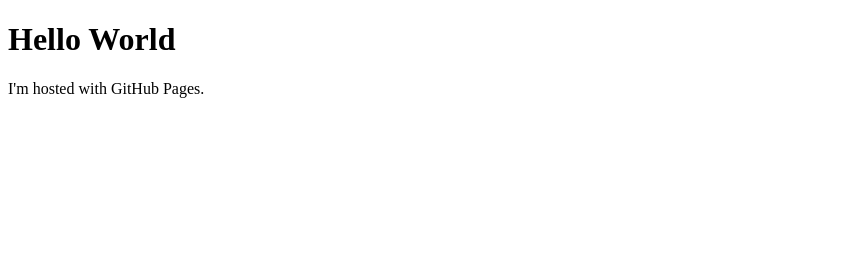
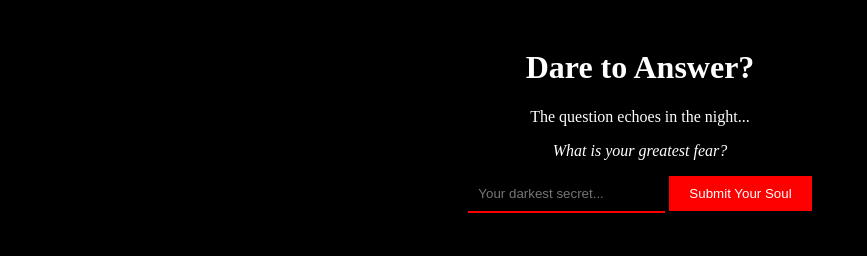
Before and after one commit to twoofdiamonds/twoofdiamonds.github.io, a plain HTML site: page index.html in a window 1280 px wide. Shown: the whole page, without its empty margins (0-867 px from the left). Drawn offline with Linux system fonts and the light colour scheme.

Commit message:
Added stuff

```diff
--- a/index.html
+++ b/index.html
@@ -1,7 +1,20 @@
 <!DOCTYPE html>
 <html>
+<head>
+    <title>Spooky Question</title>
+    <link rel="stylesheet" href="style.css">
+</head>
 <body>
-<h1>Hello World</h1>
-<p>I'm hosted with GitHub Pages.</p>
+    <div class="spooky-container">
+        <h1>Dare to Answer?</h1>
+        <p>The question echoes in the night...</p>
+        <p class="question">What is your greatest fear?</p>
+        <form id="answer-form">
+            <input type="text" id="answer-input" placeholder="Your darkest secret...">
+            <button type="submit">Submit Your Soul</button>
+        </form>
+        <div id="result"></div>
+    </div>
+    <script src="script.js"></script>
 </body>
 </html>
--- /dev/null
+++ b/style.css
@@ -0,0 +1,40 @@
+body {
+    background-color: black;
+    color: white;
+    font-family: 'Times New Roman', serif;
+    text-align: center;
+}
+
+.spooky-container {
+    background-color: rgba(0, 0, 0, 0.7);
+    padding: 20px;
+    border-radius: 10px;
+    box-shadow: 0 0 10px rgba(0, 0, 0, 0.5);
+}
+
+.question {
+    font-style: italic;
+    text-shadow: 0 0 5px black;
+}
+
+#answer-input {
+    background-color: rgba(0, 0, 0, 0.5);
+    color: white;
+    border: none;
+    border-bottom: 2px solid red;
+    padding: 10px;
+}
+
+button {
+    background-color: red;
+    color: white;
+    border: none;
+    padding: 10px 20px;
+    cursor: pointer;
+}
+
+#result {
+    margin-top: 20px;
+    font-weight: bold;
+    color: red;
+}
```
Also changed, not shown: node.js (added, +25 -0 lines), script.js (added).
